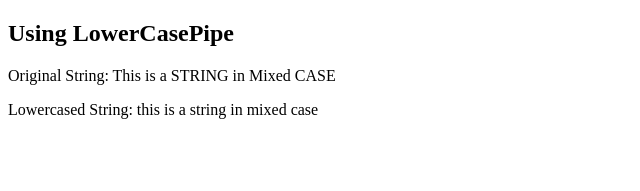
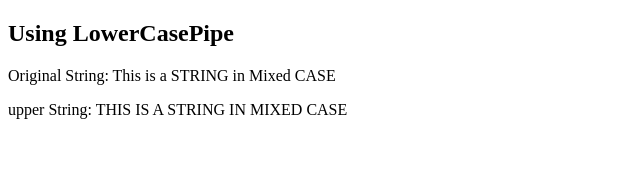
Before and after one commit to krishna-123-star/routing, an Angular app in the folder angular-routing-steps/: page /home in a window 1280 px wide. Shown: the top 191 px of the page, without its empty margins (0-640 px from the left). Built offline with nearby package versions, Linux system fonts and the light colour scheme.

Commit message:
Uppercase

```diff
--- a/angular-routing-steps/src/app/app.html
+++ b/angular-routing-steps/src/app/app.html
@@ -1,5 +1,5 @@
 <div>
   <h2>Using LowerCasePipe</h2>
   <p>Original String: {{ myString }}</p>
-  <p>Lowercased String: {{ myString | lowercase }}</p>
+  <p>upper String: {{ myString | uppercase }}</p>
 </div>
--- a/angular-routing-steps/src/app/app.ts
+++ b/angular-routing-steps/src/app/app.ts
@@ -1,4 +1,4 @@
-import { CurrencyPipe, DatePipe, JsonPipe, LowerCasePipe } from '@angular/common';
+import { CurrencyPipe, DatePipe, JsonPipe, LowerCasePipe, UpperCasePipe } from '@angular/common';
 import { Component } from '@angular/core';
 import { RouterModule } from '@angular/router';
 import { Router, ActivatedRoute } from '@angular/router';
@@ -7,7 +7,7 @@ import { Router, ActivatedRoute } from '@angular/router';
   selector: 'app-root',
   templateUrl: './app.html',
   standalone: true,
-  imports: [LowerCasePipe]
+  imports: [UpperCasePipe]
 })
 export class App {
   myString: string = 'This is a STRING in Mixed CASE';
```
